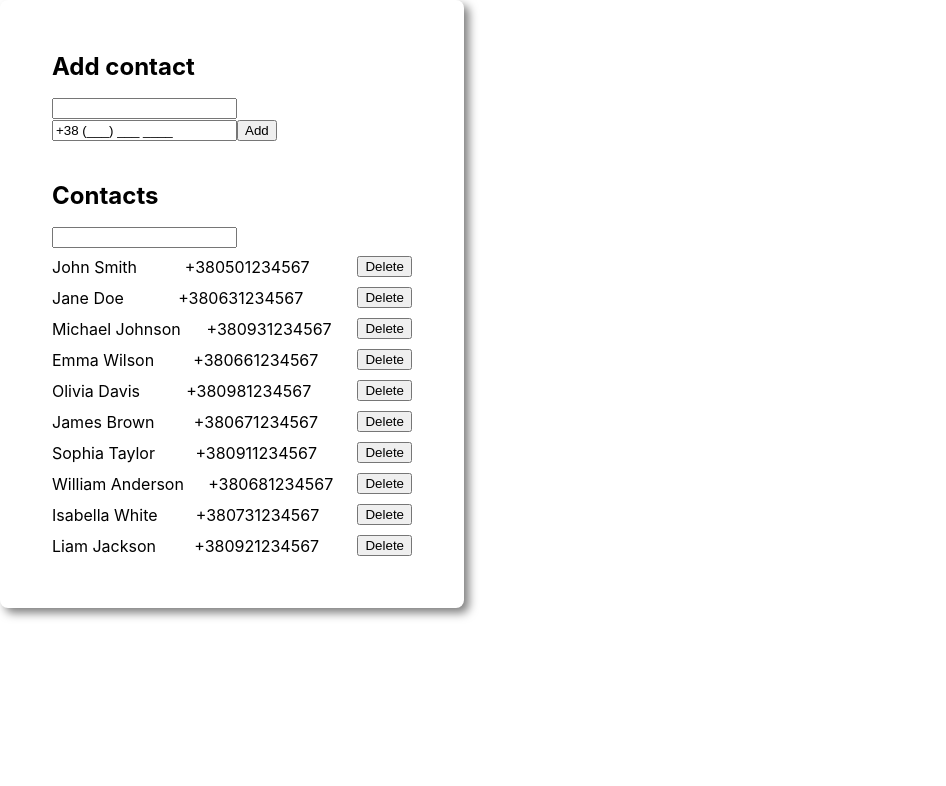
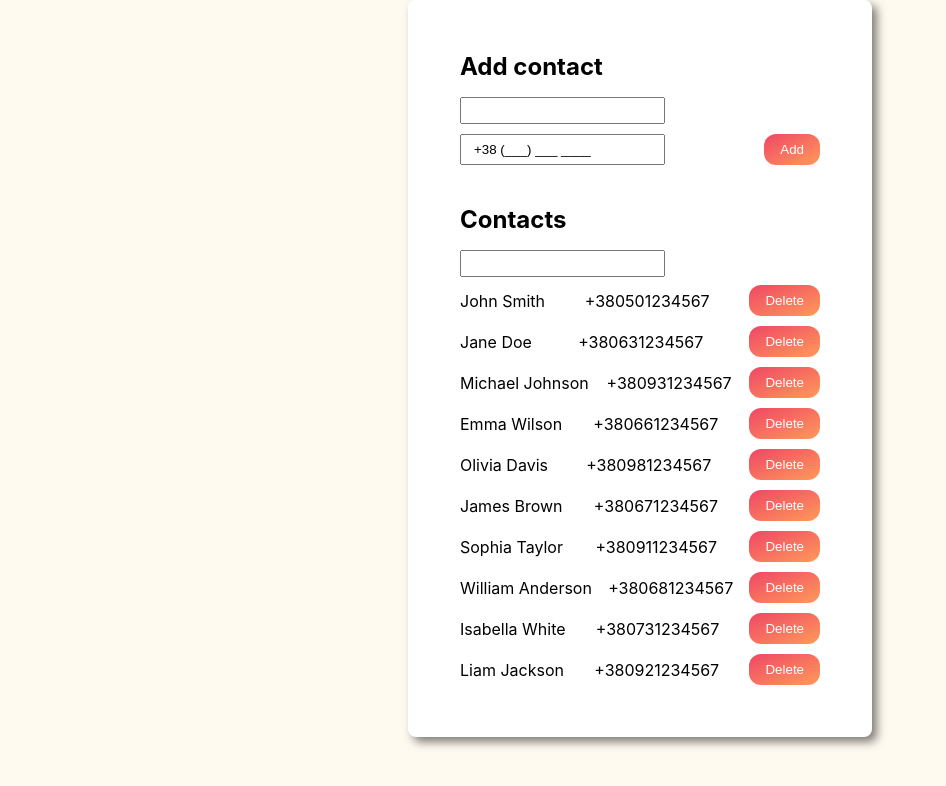
Before and after one commit to Ivan011001/goit-react-hw-06-phonebook, a React (Create React App) app: page / in a window 1280 px wide. Shown: the top 786 px of the page, without its empty margins (0-946 px from the left). Built offline with nearby package versions, Linux system fonts and the light colour scheme.

Commit message:
final-commit

```diff
--- a/src/components/App.jsx
+++ b/src/components/App.jsx
@@ -6,6 +6,7 @@ import ContactForm from './ContactForm';
 import { useSelector } from 'react-redux';
 import { getContacts } from 'redux/actions';
 import { AppContainer } from './App.styled';
+import { GlobalStyle } from './GlobalStyles.styled';
 
 export default function App() {
   const contacts = useSelector(getContacts);
@@ -21,6 +22,7 @@ export default function App() {
         </Section>
       )}
       <ToastContainer />
+      <GlobalStyle />
     </AppContainer>
   );
 }
--- /dev/null
+++ b/src/components/ContactForm/ContactForm.styled.js
@@ -0,0 +1,9 @@
+import styled from 'styled-components';
+
+export const StyledForm = styled.form`
+  display: flex;
+  flex-wrap: wrap;
+  justify-content: space-between;
+
+  gap: 10px;
+`;
--- a/src/components/ContactForm/index.jsx
+++ b/src/components/ContactForm/index.jsx
@@ -1,47 +1,9 @@
-// import { toast } from 'react-toastify';
-// import { useState } from 'react';
-// import { useDispatch } from 'react-redux';
-// import { addContact } from 'redux/contactsSlice';
-// import { PatternFormat } from 'react-number-format';
-
-// export default function ContactForm() {
-//   const dispatch = useDispatch();
-//   const [tel, setTel] = useState('');
-
-//   const onFormSubmit = e => {
-//     e.preventDefault();
-//     const form = e.currentTarget;
-//     const name = form.elements.name.value;
-//     console.dir(form.elements.tel);
-
-//     if (!name) return toast.warn('Please, enter valid information');
-
-//     dispatch(addContact(name, tel));
-//     form.reset();
-//     setTel('');
-//   };
-
-//   return (
-//     <form onSubmit={onFormSubmit}>
-//       <input type="text" name="name" />
-//       <PatternFormat
-//         format="+38 (###) ### ####"
-//         allowEmptyFormatting
-//         name="tel"
-//         value={tel}
-//         onValueChange={values => {
-//           setTel(values.formattedValue);
-//         }}
-//       />
-//       <button>Add</button>
-//     </form>
-//   );
-// }
 import { toast } from 'react-toastify';
 import { useState } from 'react';
 import { useDispatch } from 'react-redux';
 import { addContact } from 'redux/contactsSlice';
 import { PatternFormat } from 'react-number-format';
+import { StyledForm } from './ContactForm.styled';
 
 export default function ContactForm() {
   const dispatch = useDispatch();
@@ -64,7 +26,7 @@ export default function ContactForm() {
   };
 
   return (
-    <form onSubmit={onFormSubmit}>
+    <StyledForm onSubmit={onFormSubmit}>
       <input type="text" name="name" />
       <PatternFormat
         format="+38 (###) ### ####"
@@ -77,6 +39,6 @@ export default function ContactForm() {
         }}
       />
       <button>Add</button>
-    </form>
+    </StyledForm>
   );
 }
--- /dev/null
+++ b/src/components/GlobalStyles.styled.js
@@ -0,0 +1,27 @@
+import { createGlobalStyle } from 'styled-components';
+
+export const GlobalStyle = createGlobalStyle`
+    body{
+      display: flex;
+      justify-content: center;
+      background-color: floralwhite;
+    }
+    button {
+      background: linear-gradient(to bottom right, #EF4765, #FF9A5A);
+      border: 0;
+      border-radius: 12px;
+      color: #FFFFFF;
+      font-weight: 500;
+      outline: transparent;
+      padding: 8px 16px;
+      text-align: center;
+      transition: box-shadow .2s ease-in-out;
+
+      &:focus, &:hover {
+         box-shadow: 0 0 .25rem rgba(0, 0, 0, 0.5), -.125rem -.125rem 1rem rgba(239, 71, 101, 0.5), .125rem .125rem 1rem rgba(255, 154, 90, 0.5);
+      }
+    }
+    input{
+      padding: 4px 12px;
+    }
+`;
```
